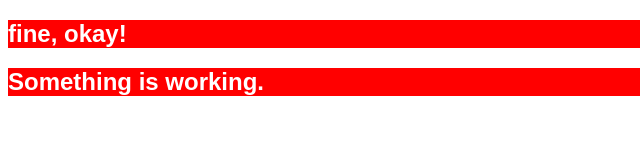
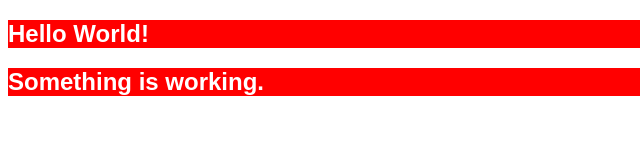
Before and after one commit to TianaJohnson/progress, a plain HTML site: page index.html in a window 1280 px wide. Shown: the full height of the page, 0-640 px from the left. Drawn offline with Linux system fonts and the light colour scheme.

Commit message:
learning

```diff
--- a/index.html
+++ b/index.html
@@ -15,7 +15,7 @@
 <body>
     <main>
         <section id="product-main">
-            <h1 class="one-one">fine, okay!</h1>
+            <h1 class="one-one">Hello World!</h1>
         </section>
         <section id="product-sub">
             <h1 class="one-two">Something is working.</h1>
```
Also changed, not shown: main.css (line endings or trailing spaces).
